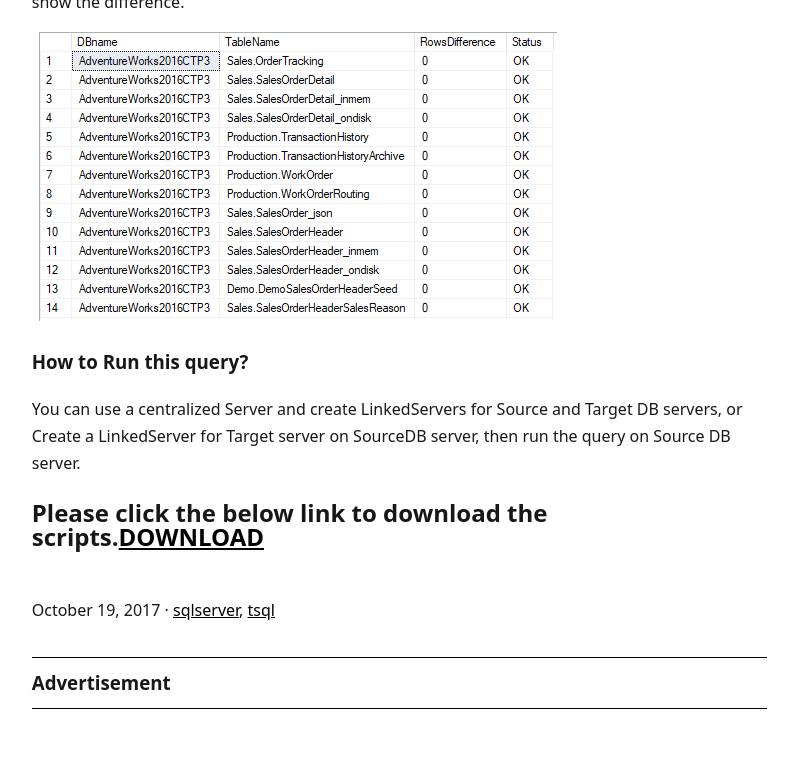
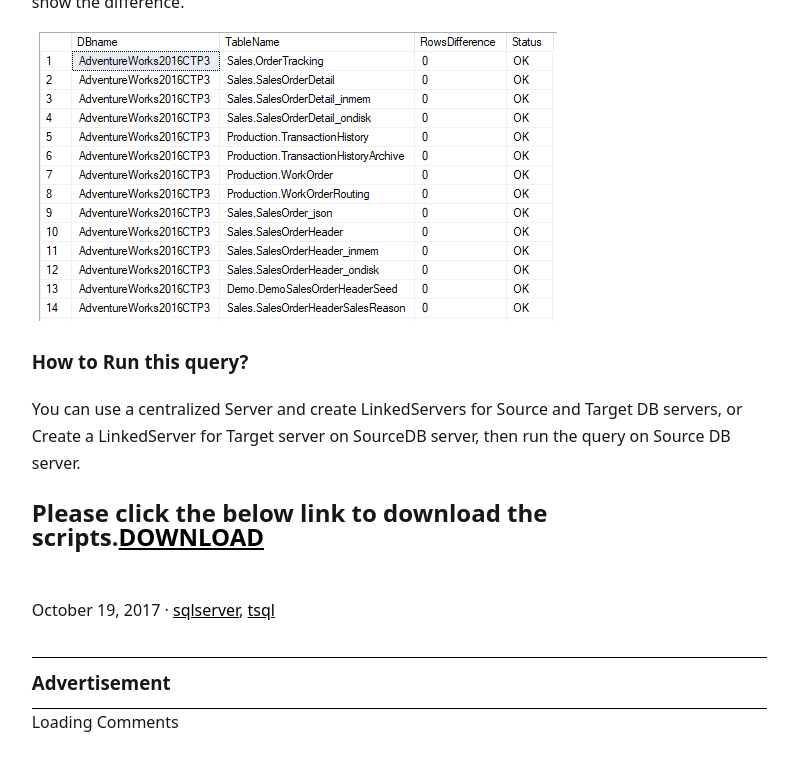
Before and after one commit to MSkalai1998/bhuvithedataguy.github.io, a Jekyll site: the page built from _posts/2017-10-19-compare-two-sql-server-databases-using-tsql.md, in a window 1280 px wide and 900 px high, scrolled down 2132 px. Shown: the top 771 px of the window, without its empty margins (321-1119 px from the left). Built offline with Jekyll 4.4.1, drawn with Linux system fonts in a browser that asks for light colours; comment, search, counter and statistics services are not loaded.

Commit message:
page speed

```diff
--- a/_includes/disqus-comments.html
+++ b/_includes/disqus-comments.html
@@ -1,5 +1,6 @@
 {% if page.comments != false and jekyll.environment == "production" %}
   <div class="page-comments">
+  	<div id="disqus_thread_loader">Loading Comments</div>
     <div id="disqus_thread"></div>
     <script>
     var disqus_observer = new IntersectionObserver(function(entries) {
```
